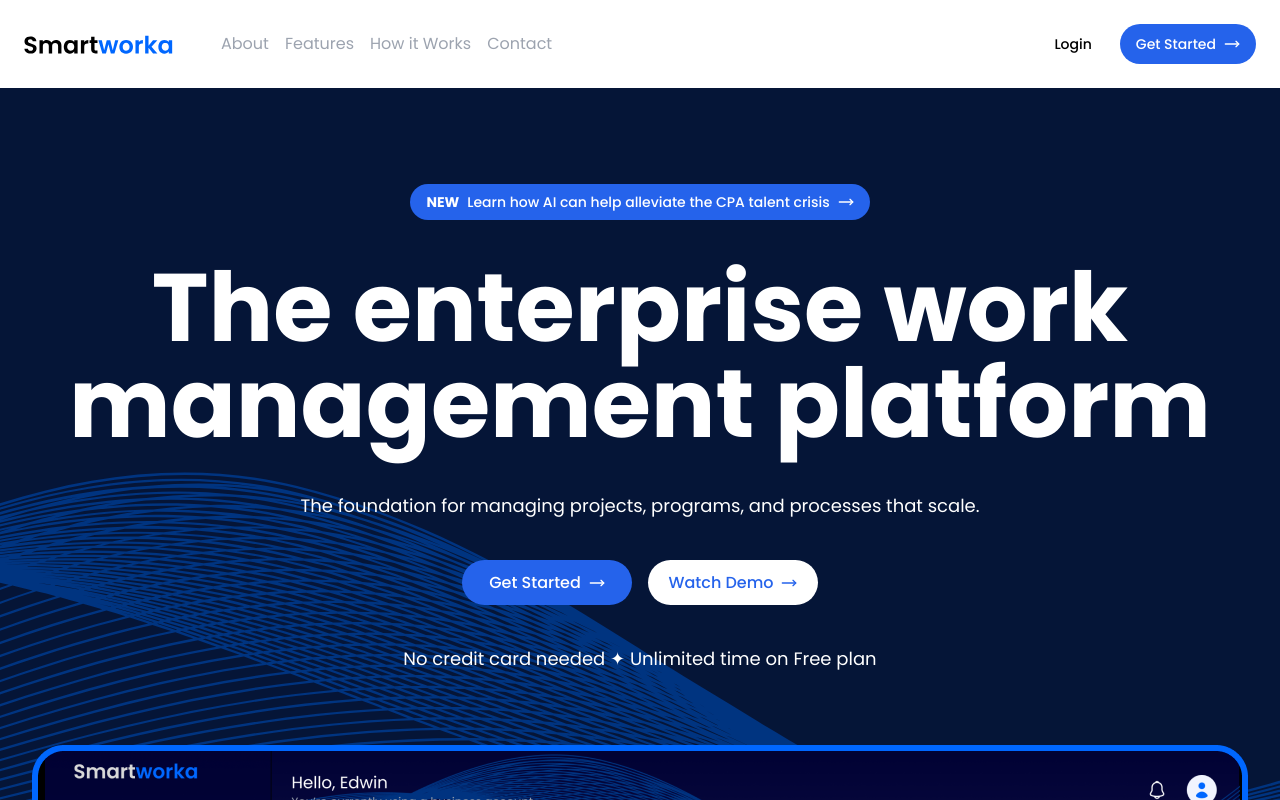
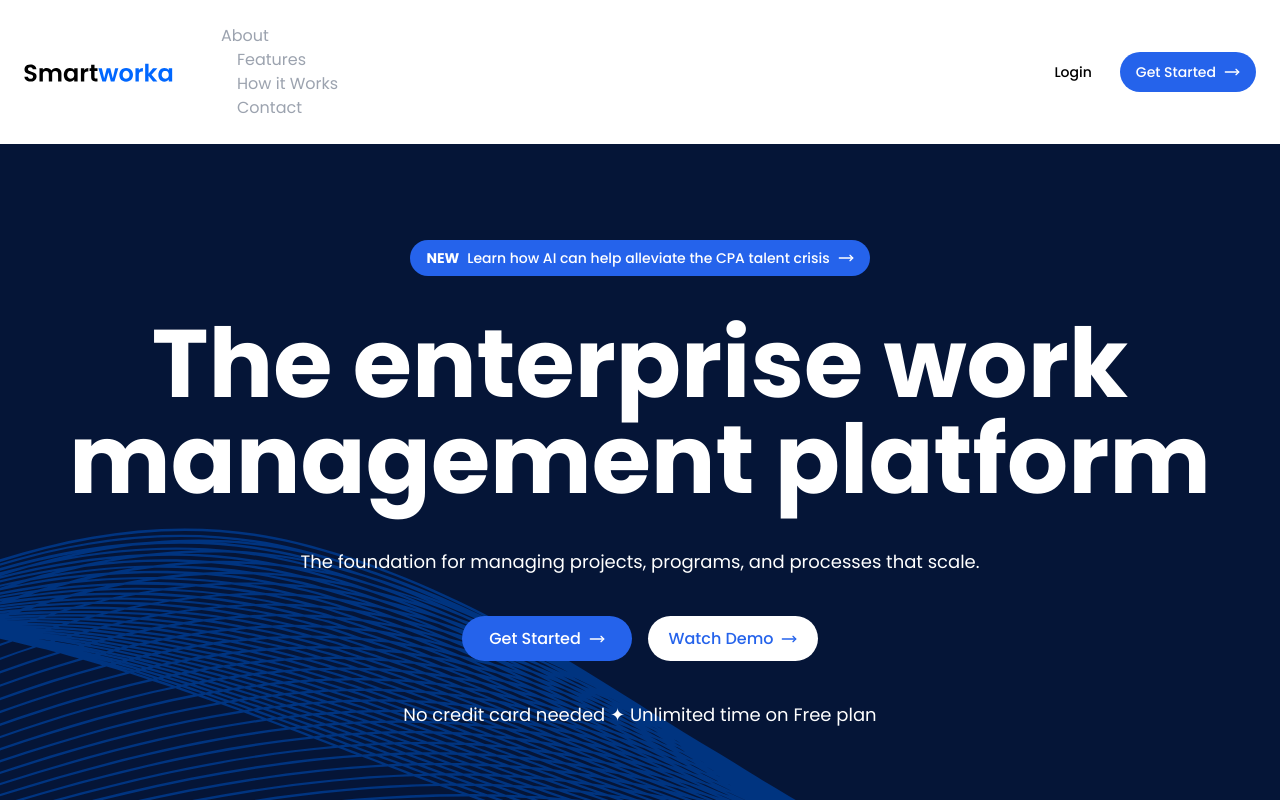
Before and after one commit to Certainfy/smartworka, a Next.js app: page / in a window 1280 px wide. Shown: the top 800 px of the page. Built offline with nearby package versions, Linux system fonts and the light colour scheme.

Commit message:
updated navigation

```diff
--- a/src/components/navBar.tsx
+++ b/src/components/navBar.tsx
@@ -2,7 +2,7 @@
 import Link from "next/link";
 import React from "react";
 import { Button } from "@/components/ui/button";
-import { MoveRight, Menu,X} from "lucide-react";
+import { MoveRight, Menu, X } from "lucide-react";
 
 export default function NavBar() {
 
@@ -18,21 +18,26 @@ export default function NavBar() {
         <div className="flex gap-12 items-center">
           <img src="/Smartworka.svg" alt="logo" />
           <ul className="space-x-4 text-gray-400 text-base hidden lg:block">
-            <Link href="#about" className="text-gray-400 hover:text-blue-600">
-              About
+            <li>
+              <Link href="#about">
+                <a className="text-gray-400 hover:text-blue-600">About</a>
               </Link>
-            <Link
-              href="#features"
-              className="text-gray-400 hover:text-blue-600"
-            >
-              Features
+            </li>
+            <li>
+              <Link href="#features">
+                <a className="text-gray-400 hover:text-blue-600">Features</a>
               </Link>
-            <Link href="#works" className="text-gray-400 hover:text-blue-600">
-             How it Works
+            </li>
+            <li>
+              <Link href="#works">
+                <a className="text-gray-400 hover:text-blue-600">How it Works</a>
               </Link>
-            <Link href="#contact" className="text-gray-400 hover:text-blue-600">
-              Contact
+            </li>
+            <li>
+              <Link href="#contact">
+                <a className="text-gray-400 hover:text-blue-600">Contact</a>
               </Link>
+            </li>
           </ul>
         </div>
         <div className="space-x-3 hidden lg:block">
@@ -48,6 +53,7 @@ export default function NavBar() {
         </button>
       </nav>
 
+      {/* Mobile navigation */}
       <nav className={`bg-[#051537] h-full absolute w-full z-40 rounded-md lg:hidden px-2 py-4 bottom-4 ${isToggle ? 'block' : 'hidden'}`}>
         <div className="flex flex-row justify-between">
           <img src="/Smartworka.svg" alt="logo" />
@@ -56,34 +62,118 @@ export default function NavBar() {
           </button>
         </div>
 
+        {/* Mobile links */}
         <ul className="space-x-4 flex lg:hidden flex-col gap-8 items-center text-white text-lg py-12">
-            <Link href="#about" className="text-gray-400 hover:text-blue-600">
-              About
+          <li>
+            <Link href="#about">
+              <a className="text-gray-400 hover:text-blue-600">About</a>
             </Link>
-            <Link
-              href="#features"
-              className="text-gray-400 hover:text-blue-600"
-            >
-              Features
-            </Link>
-            <Link href="#works" className="text-gray-400 hover:text-blue-600">
-             How it Works
-            </Link>
-            <Link href="#contact" className="text-gray-400 hover:text-blue-600">
-              Contact
-            </Link>
+          </li>
+          {/* Repeat for other links */}
         </ul>
 
+        {/* Mobile buttons */}
         <div className="space-y-4 flex flex-col w-full lg:hidden">
-          <Button className="rounded-full bg-white hover:bg-white text-blue-800" variant="outline">
-            Login
-          </Button>
-          <Button className="text-white rounded-full bg-blue-600 hover:bg-blue-800">
-            Get Started <MoveRight className="ml-2 h-4 w-4 font-bold" />
-          </Button>
+          {/* Buttons */}
         </div>
 
       </nav>
     </div>
   );
 }
+
+
+
+
+
+
+
+// 'use client'
+// import Link from "next/link";
+// import React from "react";
+// import { Button } from "@/components/ui/button";
+// import { MoveRight, Menu,X} from "lucide-react";
+
+// export default function NavBar() {
+
+//   const [isToggle, setIsToggle] = React.useState(false);
+
+//   const onToggle = () => {
+//     setIsToggle(!isToggle);
+//   };
+
+//   return (
+//     <div>
+//       <nav className="flex flex-row justify-between items-center py-6 px-6">
+//         <div className="flex gap-12 items-center">
+//           <img src="/Smartworka.svg" alt="logo" />
+//           <ul className="space-x-4 text-gray-400 text-base hidden lg:block">
+//             <Link href="#about" className="text-gray-400 hover:text-blue-600">
+//               About
+//             </Link>
+//             <Link
+//               href="#features"
+//               className="text-gray-400 hover:text-blue-600"
+//             >
+//               Features
+//             </Link>
+//             <Link href="#works" className="text-gray-400 hover:text-blue-600">
+//              How it Works
+//             </Link>
+//             <Link href="#contact" className="text-gray-400 hover:text-blue-600">
+//               Contact
+//             </Link>
+//           </ul>
+//         </div>
+//         <div className="space-x-3 hidden lg:block">
+//           <Button className="border-0" variant="outline">
+//             Login
+//           </Button>
+//           <Button className="text-white rounded-full bg-blue-600 hover:bg-blue-800">
+//             Get Started <MoveRight className="ml-2 h-4 w-4" />
+//           </Button>
+//         </div>
+//         <button onClick={onToggle} className="lg:hidden">
+//             <Menu className="text-2xl" />
+//           </button>
+//       </nav>
+
+//       <nav className={`bg-[#051537] h-full absolute w-full z-40 rounded-md lg:hidden px-2 py-4 bottom-4 ${isToggle ? 'block' : 'hidden'}`}>
+//          <div className="flex flex-row justify-between">
+//          <img src="/Smartworka.svg" alt="logo" />
+//          <button className="p-4" onClick={onToggle}>
+//             <X className="text-2xl text-white" />
+//           </button>
+//          </div>
+
+//           <ul className="space-x-4 flex lg:hidden flex-col gap-8 items-center text-white text-lg py-12">
+//             <Link href="#about" className="text-gray-400 hover:text-blue-600">
+//               About
+//             </Link>
+//             <Link
+//               href="#features"
+//               className="text-gray-400 hover:text-blue-600"
+//             >
+//               Features
+//             </Link>
+//             <Link href="#works" className="text-gray-400 hover:text-blue-600">
+//              How it Works
+//             </Link>
+//             <Link href="#contact" className="text-gray-400 hover:text-blue-600">
+//               Contact
+//             </Link>
+//           </ul>
+
+//         <div className="space-y-4 flex flex-col w-full lg:hidden">
+//           <Button className="rounded-full bg-white hover:bg-white text-blue-800" variant="outline">
+//             Login
+//           </Button>
+//           <Button className="text-white rounded-full bg-blue-600 hover:bg-blue-800">
+//             Get Started <MoveRight className="ml-2 h-4 w-4 font-bold" />
+//           </Button>
+//         </div>
+
+//       </nav>
+//     </div>
+//   );
+// }
```
Lines whose indentation alone changed are shown as unchanged.
